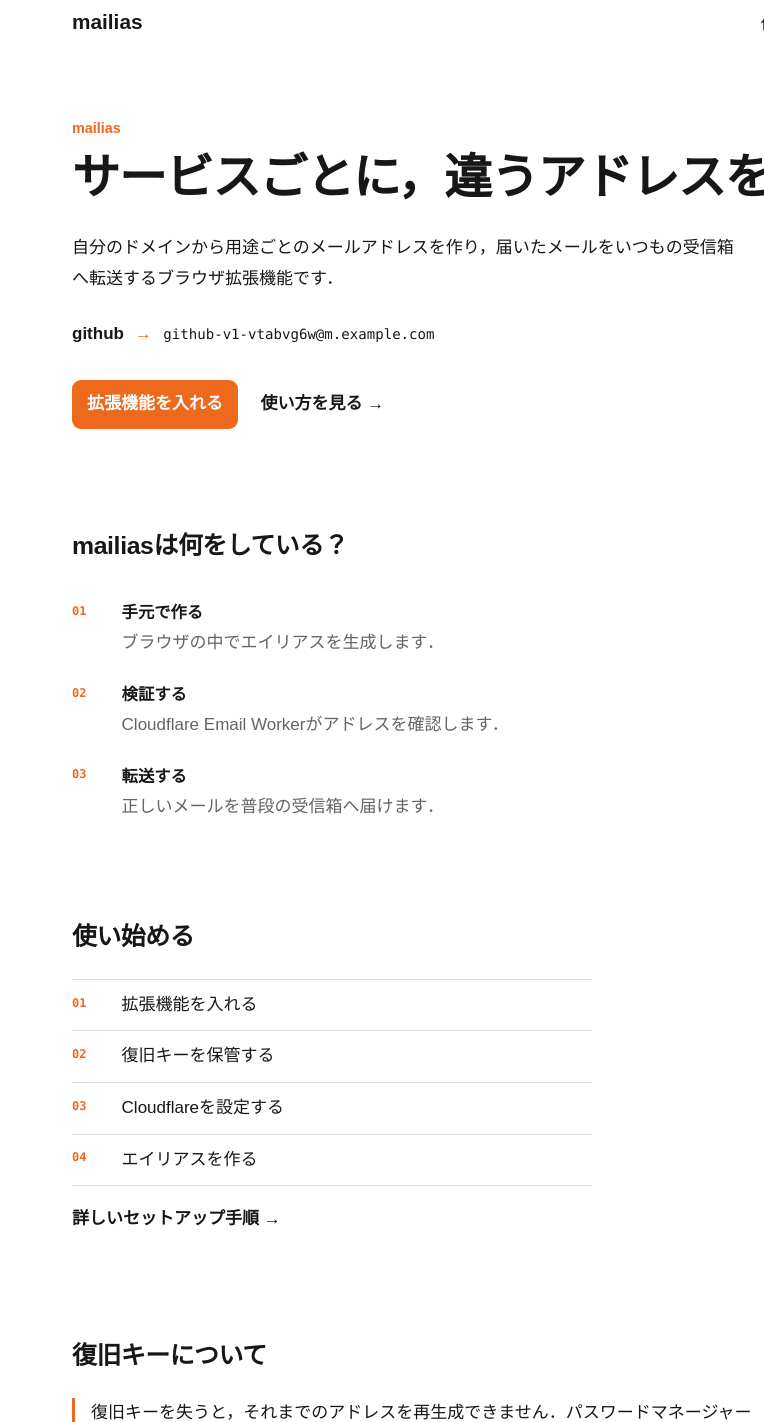
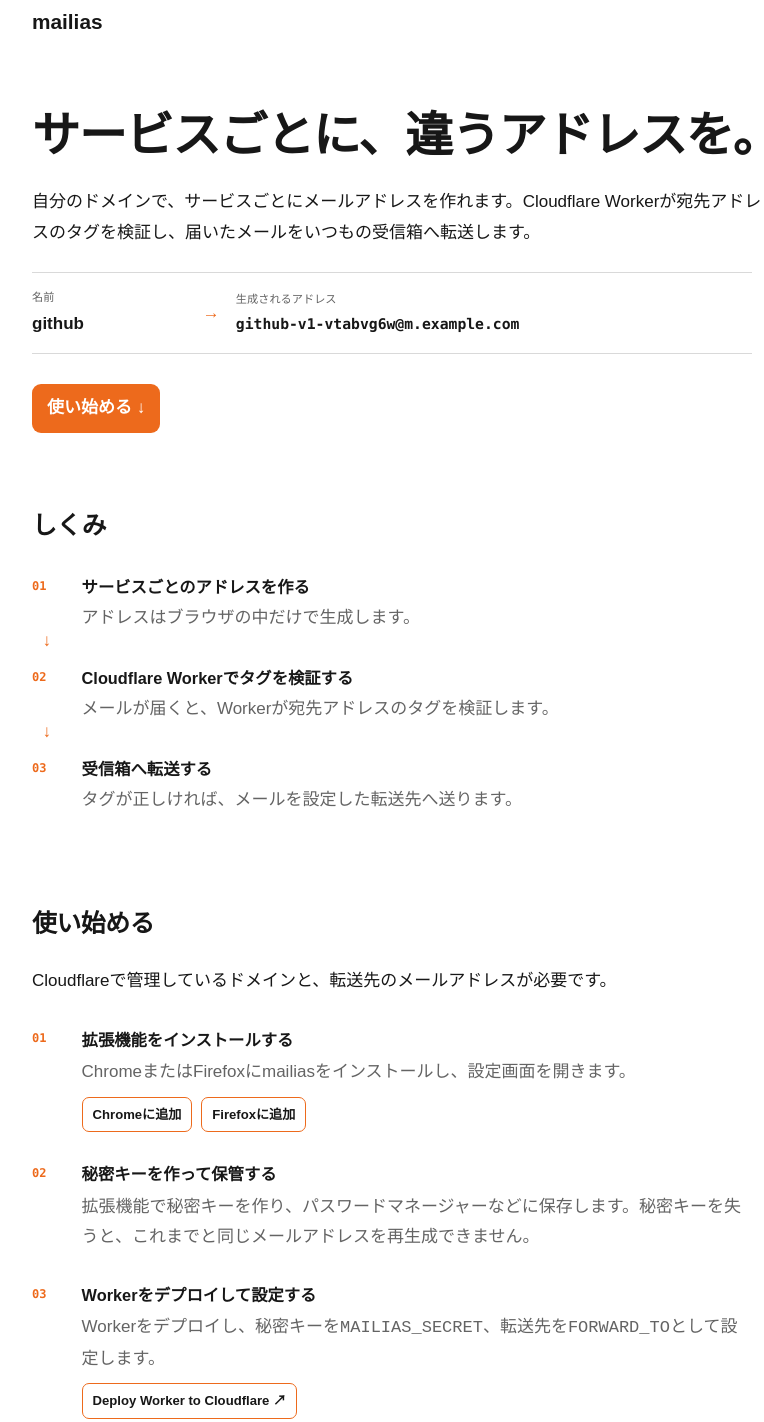
Before and after one commit to kentakom1213/mailias, a website built with Vite: page docs/index.html in a window 1280 px wide. Shown: the part 23-1445 px from the top of the page, without its empty margins (158-922 px from the left). Built offline with nearby package versions, Linux system fonts and the light colour scheme.

Commit message:
Clarify landing page setup guide

```diff
--- a/docs/index.html
+++ b/docs/index.html
@@ -3,9 +3,9 @@
 <head>
   <meta charset="UTF-8">
   <meta name="viewport" content="width=device-width, initial-scale=1">
-  <meta name="description" content="mailiasは，自分のドメインから用途ごとのメールアドレスを作り，届いたメールを普段の受信箱へ転送するブラウザ拡張機能です．">
+  <meta name="description" content="mailiasは、自分のドメインから用途ごとのメールアドレスを作り、届いたメールを普段の受信箱へ転送するブラウザ拡張機能です。">
   <meta name="theme-color" content="#ffffff">
-  <title>mailias — サービスごとに，違うアドレスを．</title>
+  <title>mailias — サービスごとに、違うアドレスを。</title>
   <link rel="stylesheet" href="./style.css">
 </head>
 <body>
@@ -14,79 +14,73 @@
   <header class="site-header">
     <a class="site-name" href="#top">mailias</a>
     <nav aria-label="メインナビゲーション">
-      <a href="https://github.com/kentakom1213/mailias/blob/main/SETUP-ja.md">使い方</a>
+      <a href="#setup">使い始める</a>
       <a href="https://github.com/kentakom1213/mailias">GitHub <span aria-hidden="true">↗</span></a>
     </nav>
   </header>
 
   <main id="main">
     <section class="intro" id="top">
-      <p class="product-name">mailias</p>
-      <h1>サービスごとに，違うアドレスを．</h1>
-      <p class="summary">自分のドメインから用途ごとのメールアドレスを作り，届いたメールをいつもの受信箱へ転送するブラウザ拡張機能です．</p>
+      <h1>サービスごとに、違うアドレスを。</h1>
+      <p class="summary">自分のドメインで、サービスごとにメールアドレスを作れます。<span class="term">Cloudflare Worker</span>が宛先アドレスのタグを検証し、届いたメールをいつもの受信箱へ転送します。</p>
 
-      <p class="alias-example">
-        <span class="alias-label">github</span>
+      <div class="alias-example" aria-label="mailiasで作るメールアドレスの例">
+        <span class="alias-input"><small>名前</small>github</span>
         <span class="alias-arrow" aria-hidden="true">→</span>
-        <code>github-v1-vtabvg6w@m.example.com</code>
-      </p>
+        <span class="alias-output"><small>生成されるアドレス</small><code>github-v1-vtabvg6w@m.example.com</code></span>
+      </div>
 
       <div class="intro-links">
-        <a class="install-link" href="https://github.com/kentakom1213/mailias/releases">拡張機能を入れる</a>
-        <a class="text-link" href="https://github.com/kentakom1213/mailias/blob/main/SETUP-ja.md">使い方を見る <span aria-hidden="true">→</span></a>
+        <a class="install-link" href="#setup">使い始める <span aria-hidden="true">↓</span></a>
       </div>
     </section>
 
     <section>
-      <h2>mailiasは何をしている？</h2>
+      <h2>しくみ</h2>
       <ol class="flow">
         <li>
           <span class="number">01</span>
           <div>
-            <h3>手元で作る</h3>
-            <p>ブラウザの中でエイリアスを生成します．</p>
+            <h3>サービスごとのアドレスを作る</h3>
+            <p>アドレスはブラウザの中だけで生成します。</p>
           </div>
         </li>
         <li>
           <span class="number">02</span>
           <div>
-            <h3>検証する</h3>
-            <p>Cloudflare Email Workerがアドレスを確認します．</p>
+            <h3><span class="term">Cloudflare Worker</span>でタグを検証する</h3>
+            <p>メールが届くと、Workerが宛先アドレスのタグを検証します。</p>
           </div>
         </li>
         <li>
           <span class="number">03</span>
           <div>
-            <h3>転送する</h3>
-            <p>正しいメールを普段の受信箱へ届けます．</p>
+            <h3>受信箱へ転送する</h3>
+            <p>タグが正しければ、メールを設定した転送先へ送ります。</p>
           </div>
         </li>
       </ol>
     </section>
 
-    <section>
+    <section id="setup">
       <h2>使い始める</h2>
+      <p class="setup-intro">Cloudflareで管理しているドメインと、転送先のメールアドレスが必要です。</p>
       <ol class="setup-steps">
-        <li><span class="number">01</span><span>拡張機能を入れる</span></li>
-        <li><span class="number">02</span><span>復旧キーを保管する</span></li>
-        <li><span class="number">03</span><span>Cloudflareを設定する</span></li>
-        <li><span class="number">04</span><span>エイリアスを作る</span></li>
+        <li><span class="number">01</span><div><h3>拡張機能をインストールする</h3><p>ChromeまたはFirefoxにmailiasをインストールし、設定画面を開きます。</p><div class="inline-actions"><a href="https://github.com/kentakom1213/mailias/releases/latest/download/mailias-chrome.zip">Chromeに追加</a><a href="https://github.com/kentakom1213/mailias/releases/latest/download/mailias-firefox.zip">Firefoxに追加</a></div></div></li>
+        <li><span class="number">02</span><div><h3>秘密キーを作って保管する</h3><p>拡張機能で秘密キーを作り、パスワードマネージャーなどに保存します。秘密キーを失うと、これまでと同じメールアドレスを再生成できません。</p></div></li>
+        <li><span class="number">03</span><div><h3>Workerをデプロイして設定する</h3><p>Workerをデプロイし、秘密キーを<code>MAILIAS_SECRET</code>、転送先を<code>FORWARD_TO</code>として設定します。</p><div class="inline-actions"><a href="https://deploy.workers.cloudflare.com/?url=https://github.com/kentakom1213/mailias">Deploy Worker to Cloudflare <span aria-hidden="true">↗</span></a></div></div></li>
+        <li><span class="number">04</span><div><h3><span class="term">Email Routing</span>を設定する</h3><p>対象ドメインの<span class="term">Email Routing</span>を有効にし、catch-allを<span class="term">mailias Worker</span>へ送るように設定します。</p></div></li>
+        <li><span class="number">05</span><div><h3>サービス用のアドレスを作る</h3><p>区別しやすい名前を入力してアドレスを作り、そのアドレスをサービスに登録します。</p></div></li>
       </ol>
-      <p><a class="text-link" href="https://github.com/kentakom1213/mailias/blob/main/SETUP-ja.md">詳しいセットアップ手順 <span aria-hidden="true">→</span></a></p>
+      <p><a class="text-link" href="https://github.com/kentakom1213/mailias/blob/main/SETUP-ja.md">設定値や画面を含む詳しい手順 <span aria-hidden="true">→</span></a></p>
     </section>
 
     <section>
-      <h2>復旧キーについて</h2>
-      <p class="recovery-note">復旧キーを失うと，それまでのアドレスを再生成できません．パスワードマネージャーなどに保管してください．</p>
-    </section>
-
-    <section>
-      <h2>詳しく知る</h2>
+      <h2>資料</h2>
       <ul class="document-links">
-        <li><a href="https://github.com/kentakom1213/mailias/blob/main/SETUP-ja.md">使い方 <span aria-hidden="true">→</span></a></li>
-        <li><a href="https://github.com/kentakom1213/mailias/blob/main/docs/security-model.md">セキュリティ設計 <span aria-hidden="true">→</span></a></li>
-        <li><a href="https://github.com/kentakom1213/mailias/blob/main/SPEC.md">プロトコル仕様 <span aria-hidden="true">→</span></a></li>
-        <li><a href="https://github.com/kentakom1213/mailias">GitHub <span aria-hidden="true">→</span></a></li>
+        <li><a href="https://github.com/kentakom1213/mailias/blob/main/docs/security-model.md">セキュリティ設計 <span aria-hidden="true">→</span></a><span>秘密キーとタグの扱い</span></li>
+        <li><a href="https://github.com/kentakom1213/mailias/blob/main/SPEC.md">プロトコル仕様 <span aria-hidden="true">→</span></a><span>アドレス形式と検証方法</span></li>
+        <li><a href="https://github.com/kentakom1213/mailias">GitHub <span aria-hidden="true">→</span></a><span>ソースコードとIssue</span></li>
       </ul>
     </section>
   </main>
--- a/docs/style.css
+++ b/docs/style.css
@@ -18,6 +18,9 @@ body {
   font-weight: 500;
   line-height: 1.8;
   line-break: strict;
+  word-break: normal;
+  overflow-wrap: normal;
+  text-wrap: pretty;
 }
 
 a {
@@ -29,21 +32,38 @@ a {
 a:hover { color: var(--orange); }
 
 .skip-link {
+  position: absolute;
+  width: 1px;
+  height: 1px;
+  padding: 0;
+  margin: -1px;
+  overflow: hidden;
+  clip: rect(0 0 0 0);
+  clip-path: inset(50%);
+  white-space: nowrap;
+  border: 0;
+}
+
+.skip-link:focus {
   position: fixed;
-  top: -4rem;
+  top: 1rem;
   left: 1rem;
   z-index: 2;
+  width: auto;
+  height: auto;
+  margin: 0;
   padding: .45rem .8rem;
+  overflow: visible;
+  clip: auto;
+  clip-path: none;
   background: #fff;
   border: 1px solid var(--ink);
 }
 
-.skip-link:focus { top: 1rem; }
-
 .site-header,
 main,
 footer {
-  width: min(820px, calc(100% - 40px));
+  width: min(900px, calc(100% - 40px));
   margin-inline: auto;
 }
 
@@ -71,19 +91,13 @@ nav a { text-decoration: none; }
 main { padding-bottom: 64px; }
 
 section {
-  padding: 42px 0;
+  padding: 32px 0;
+  scroll-margin-top: 20px;
 }
 
 .intro {
-  padding-top: 50px;
-  padding-bottom: 56px;
-}
-
-.product-name {
-  margin: 0 0 4px;
-  color: var(--orange);
-  font-size: .9rem;
-  font-weight: 800;
+  padding-top: 38px;
+  padding-bottom: 42px;
 }
 
 h1,
@@ -101,20 +115,33 @@ h1 {
 }
 
 .summary {
-  max-width: 39em;
-  margin: 22px 0;
+  max-width: 43em;
+  margin: 18px 0 22px;
   text-wrap: pretty;
 }
 
 .alias-example {
-  display: flex;
-  align-items: baseline;
-  gap: .7rem;
-  margin: 25px 0 0;
+  display: grid;
+  grid-template-columns: minmax(100px, .6fr) auto minmax(0, 2fr);
+  align-items: center;
+  gap: 1rem;
+  max-width: 720px;
+  margin: 24px 0 0;
+  padding: 14px 0;
+  border-block: 1px solid var(--line);
 }
 
-.alias-label {
+.alias-input,
+.alias-output {
+  display: grid;
+  gap: 1px;
   font-weight: 700;
+}
+
+.alias-example small {
+  color: var(--muted);
+  font-size: .7rem;
+  font-weight: 500;
 }
 
 .alias-arrow,
@@ -122,9 +149,10 @@ h1 {
   color: var(--orange);
 }
 
-.alias-example code {
+.alias-output code {
   font-family: ui-monospace, SFMono-Regular, Menlo, monospace;
-  font-size: .88rem;
+  font-size: .92rem;
+  font-weight: 650;
   overflow-wrap: anywhere;
 }
 
@@ -181,15 +209,23 @@ p { margin: 0 0 18px; }
   list-style: none;
 }
 
-.flow {
-  max-width: 620px;
-}
+.flow { max-width: 700px; }
 
 .flow li {
   display: grid;
   grid-template-columns: 2.4rem 1fr;
   gap: .7rem;
-  padding: 10px 0;
+  padding: 5px 0 24px;
+  position: relative;
+}
+
+.flow li:not(:last-child)::after {
+  content: "↓";
+  position: absolute;
+  bottom: 2px;
+  left: .65rem;
+  color: var(--orange);
+  font-weight: 700;
 }
 
 .number {
@@ -202,10 +238,16 @@ p { margin: 0 0 18px; }
 .flow p {
   margin: 1px 0;
   color: var(--muted);
+  text-wrap: pretty;
+}
+
+.setup-intro {
+  max-width: 43em;
+  text-wrap: pretty;
 }
 
 .setup-steps {
-  max-width: 520px;
+  max-width: 720px;
   margin-bottom: 18px;
 }
 
@@ -213,23 +255,46 @@ p { margin: 0 0 18px; }
   display: grid;
   grid-template-columns: 2.4rem 1fr;
   gap: .7rem;
-  padding: 10px 0;
-  border-bottom: 1px solid var(--line);
+  padding: 11px 0 17px;
 }
 
-.setup-steps li:first-child {
-  border-top: 1px solid var(--line);
-}
-
-.recovery-note {
-  max-width: 40em;
-  padding-left: 16px;
-  border-left: 3px solid var(--orange);
+.setup-steps p {
+  margin: 2px 0 0;
+  color: var(--muted);
   text-wrap: pretty;
 }
 
+.setup-steps code { white-space: nowrap; }
+
+.inline-actions {
+  display: flex;
+  flex-wrap: wrap;
+  gap: .55rem;
+  margin-top: 9px;
+}
+
+.inline-actions a {
+  display: inline-block;
+  padding: 5px 10px;
+  border: 1px solid var(--orange);
+  border-radius: 7px;
+  color: var(--ink);
+  font-size: .82rem;
+  font-weight: 650;
+  text-decoration: none;
+  white-space: nowrap;
+}
+
+.inline-actions a:hover {
+  color: #fff;
+  background: var(--orange);
+}
+
 .document-links li {
-  margin: 7px 0;
+  display: grid;
+  grid-template-columns: minmax(10rem, .65fr) 1.35fr;
+  gap: 1rem;
+  margin: 8px 0;
 }
 
 .document-links a {
@@ -238,6 +303,10 @@ p { margin: 0 0 18px; }
 
 .document-links a:hover {
   text-decoration: underline;
+}
+
+.document-links li > span {
+  color: var(--muted);
 }
 
 footer {
@@ -261,8 +330,8 @@ footer {
   section { padding: 34px 0; }
 
   .intro {
-    padding-top: 38px;
-    padding-bottom: 42px;
+    padding-top: 30px;
+    padding-bottom: 36px;
   }
 
   h1 {
@@ -271,14 +340,14 @@ footer {
   }
 
   .alias-example {
-    display: grid;
-    grid-template-columns: auto 1fr;
-    gap: .15rem .6rem;
+    grid-template-columns: 1fr;
+    gap: .45rem;
   }
 
-  .alias-example code {
-    grid-column: 1 / -1;
-  }
+  .alias-arrow { transform: rotate(90deg); width: max-content; }
+
+  .document-links li { grid-template-columns: 1fr; gap: 0; margin-bottom: 13px; }
+
 }
 
 @media (prefers-reduced-motion: reduce) {
```
